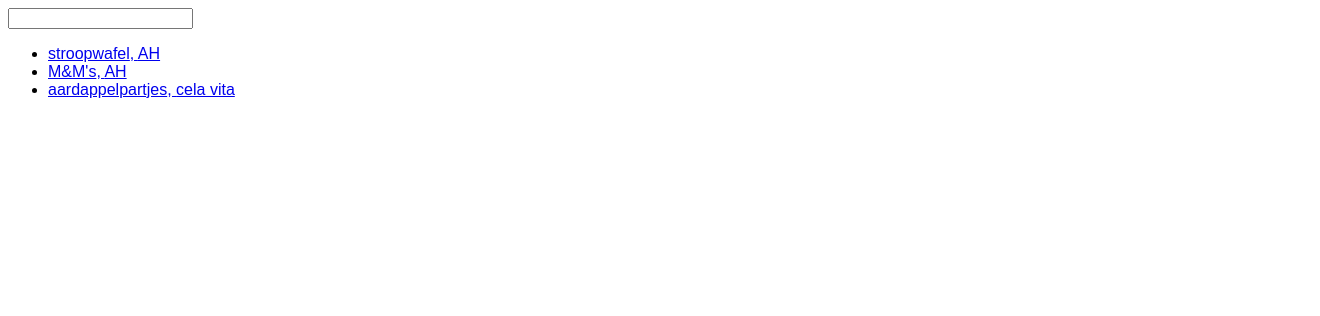
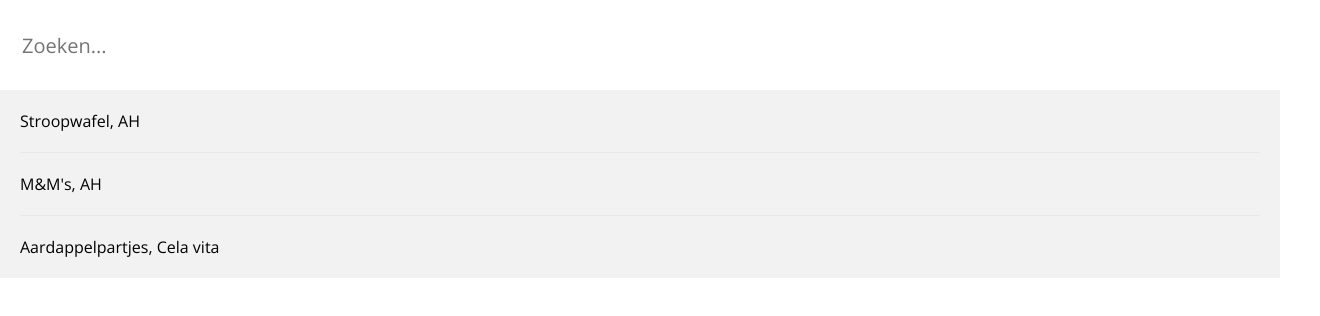
Before and after one commit to pcvandamcb/koolhydraatjes, a React app: page / in a window 1280 px wide. Shown: the whole page, 1320 px wide, since content can reach past the window. Built offline with nearby package versions, Linux system fonts and the light colour scheme.

Commit message:
Add styling search

```diff
--- a/src/components/ProductList.js
+++ b/src/components/ProductList.js
@@ -28,8 +28,8 @@
 
     return (
       <div>
-        <input type="search" onChange={this.handleChange} />
-        <ul>
+        <input type="search" placeholder="Zoeken..." onChange={this.handleChange} />
+        <ul className="search-results">
           {productList.map(product => (
             <li key={product.id}>
               <Link to={`/product/${product.id}`}>
--- a/src/data/products.js
+++ b/src/data/products.js
@@ -1,7 +1,7 @@
 const products = Object.freeze([
   {
     id: 1,
-    name: 'stroopwafel',
+    name: 'Stroopwafel',
     brand: 'AH',
     kh100gr: 50, // Koolhydraten per 100 gram
     serving: 50, // Portie/stuk gewicht in gram
@@ -17,8 +17,8 @@
   },
   {
     id: 3,
-    name: 'aardappelpartjes',
-    brand: 'cela vita',
+    name: 'Aardappelpartjes',
+    brand: 'Cela vita',
     kh100gr: 45,
     serving: 150,
     notes: 'inclusief kruiden'
--- a/src/index.html
+++ b/src/index.html
@@ -2,7 +2,16 @@
 
 <head>
     <meta charset="UTF-8" />
-    <title>Koolhydraatjes - lekker pielen</title>
+    <meta name="apple-mobile-web-app-capable" content="yes" />
+    <meta name="apple-mobile-web-app-status-bar-style" content="default" />
+    <link rel="apple-touch-icon" href="/images/icon.png" />
+    <link rel="apple-touch-startup-image" href="/images/launch.png" />
+
+    <meta name="viewport" content="width=device-width, initial-scale=1" />
+
+    <link href="https://fonts.googleapis.com/css?family=Dosis:400,600|Open+Sans:300" rel="stylesheet" />
+
+    <title>Koolhydraatjes</title>
 </head>
 
 <body>
--- a/src/style.scss
+++ b/src/style.scss
@@ -1,9 +1,40 @@
 body {
   background: #fff;
-  font-family: Arial, sans-serif;
+  font-family: 'Open Sans', sans-serif;
   font-size: 16px;
+  margin: 0;
+  box-sizing: border-box;
 }
 
 .kh100gr {
   float: right;
 }
+
+input[type="search"] {
+  -webkit-appearance: none;
+  margin: 20px;
+  width: 100%;
+  height: 50px;
+  border: none;
+  font-family: 'Open Sans', sans-serif;
+  font-size: 20px;
+}
+
+ul.search-results {
+  padding: 0;
+  margin: 0;
+  background: #F2F2F2;
+  li {
+    list-style: none;
+    padding: 20px 0px;
+    margin: 0px 20px;
+    border-bottom: 1px solid #e8e8e8;
+    a {
+      color: #000;
+      text-decoration: none;
+    }
+  }
+  li:last-child {
+    border-bottom: none;
+  }
+}
```
Also changed, not shown: src/images/icon.png (added), src/images/launch.png (added).
